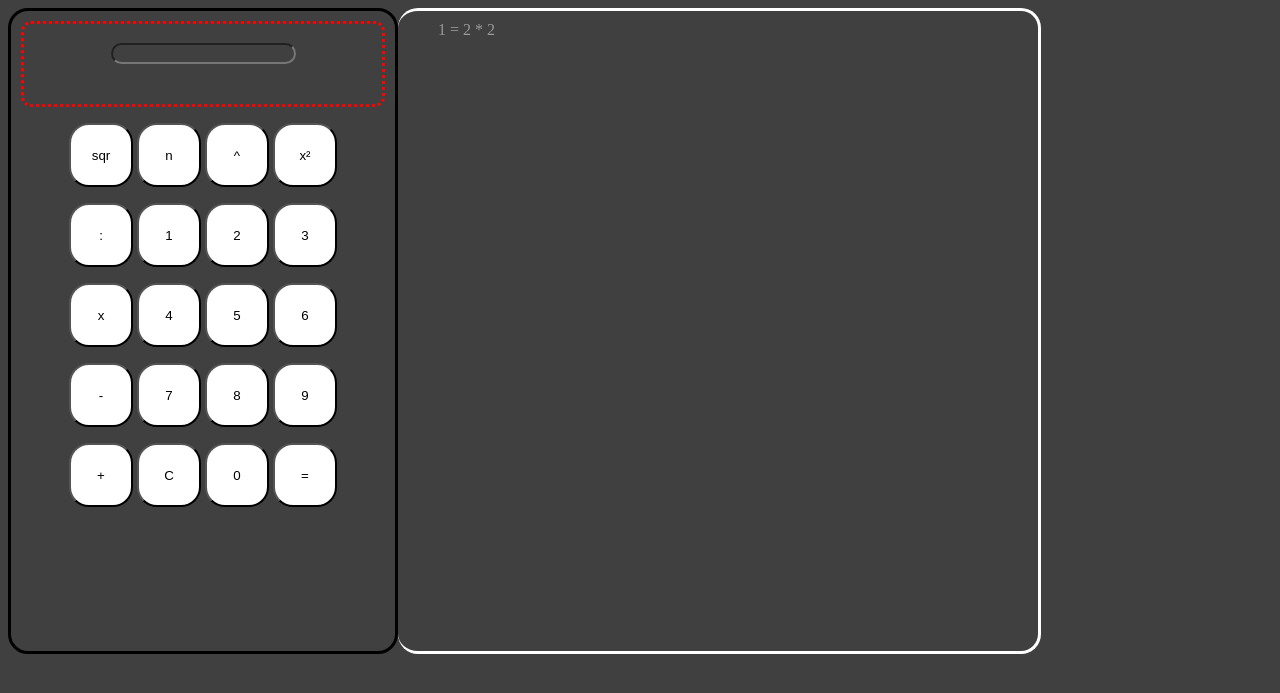
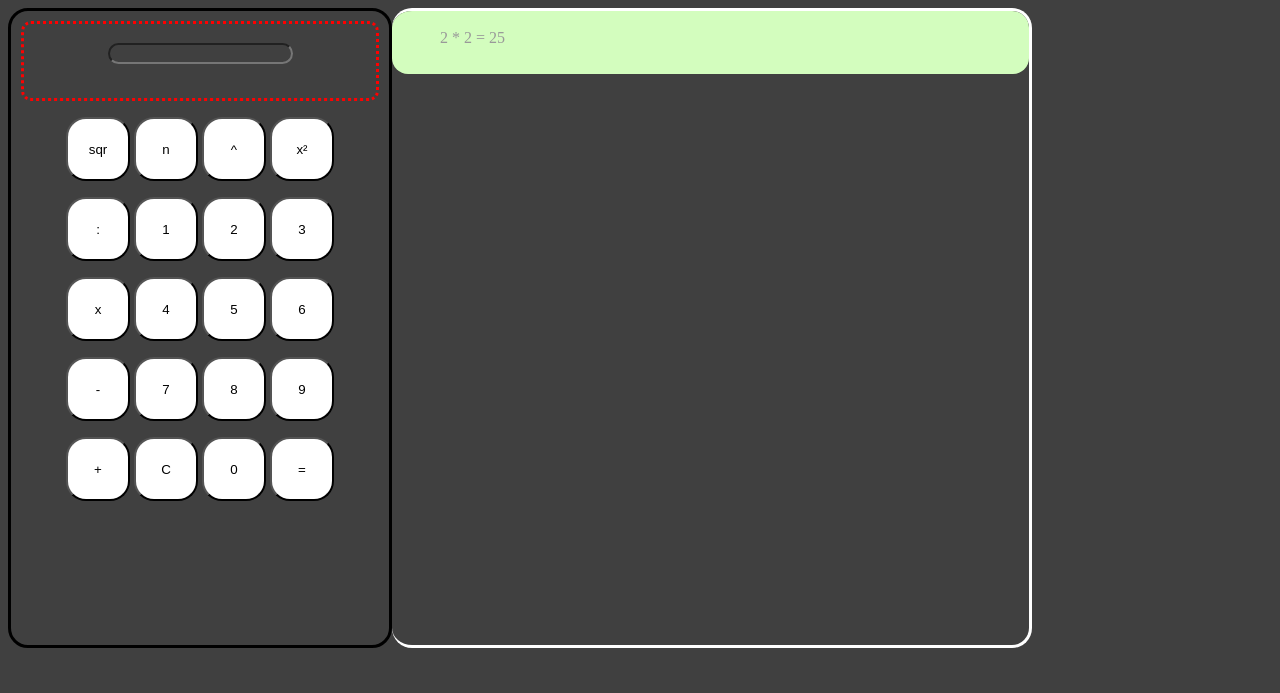
Before and after one commit to SkarlaxRobotics/taschenrechner, a Flask app: page / in a window 1280 px wide. Shown: the top 693 px of the page. Run offline with Flask 2, Linux system fonts and the light colour scheme; data comes from the database, SQL or seed files in the repository; parts of the project's set-up code (start-up, migrations or seed data) failed here and were passed over.

Commit message:
scroll fancy

```diff
--- a/static/css/style.css
+++ b/static/css/style.css
@@ -75,3 +75,71 @@ input:hover{
 .invisible{
     display: none;
 }
+
+.vertical-scroll::-webkit-scrollbar {
+    width: 2em;
+    height: 1em;
+  }
+
+  .vertical-scroll::-webkit-scrollbar-track {
+    background: hsl(120 75% 50% / 1);
+    border-radius: 100vw;
+    margin-block: 0.5em;
+  }
+
+  .vertical-scroll::-webkit-scrollbar-thumb {
+    background: hsl(120 100% 20% / 1);
+    border: 0.25em solid hsl(120 75% 50% / 1);
+    border-radius: 100vw;
+  }
+
+  .vertical-scroll::-webkit-scrollbar-thumb:hover {
+    background: hsl(120 100% 10% / 1);
+  }
+
+  /* Vertical scrolling */
+
+  .vertical-scroll {
+    display: grid;
+    gap: 0.5em;
+    grid-auto-flow: column;
+    grid-auto-columns: 75%;
+    padding: 0.5em;
+    overflow-x: scroll;
+    background: #d3fdbe;
+    border-radius: 1em;
+    position: relative;
+  }
+
+  .vertical-scroll > div {
+    background: hsl(0 0% 90%);
+    border-radius: 1em;
+    border: 0.5em solid hsl(0 0% 60%);
+    padding: 1em;
+  }
+
+  :root {
+    --ff-body: "Heebo", sans-serif;
+    --ff-heading: "Oswald", sans-serif;
+
+    --clr-primary-400: hsl(60 100% 50%);
+    --clr-neutral-900: hsl(0 0% 0%);
+    --clr-neutral-100: hsl(0 0% 100%);
+
+    --fs-xl: clamp(3.5rem, 12vw + 1rem, 12rem);
+    --fs-600: 2rem;
+    --fs-400: 1rem;
+  }
+
+  @media (min-width: 40em) {
+    :root {
+      --fs-600: 3rem;
+      --fs-400: 1.125rem;
+    }
+  }
+
+  *,
+  *::before,
+  *::after {
+    box-sizing: border-box;
+  }
--- a/templates/index.html
+++ b/templates/index.html
@@ -72,11 +72,12 @@
           </script>
         </div>
         <div class="history-container">
+          <div class="vertical-scroll">
               <ul>
                 {% for item in history %}
-                <li>{{item[-1+1]}} = {{item[-1+2]}}</li>
+                <li>{{item[1]}} = {{item[2]}}</li>
                 {% endfor %}
               </ul>
-          </div>
+          </div></div>
     </body>
 </html>
```
